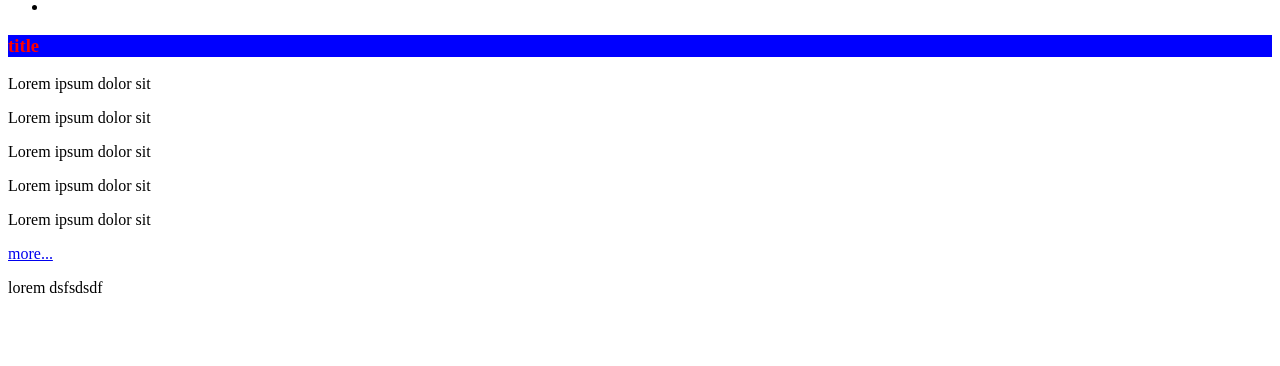
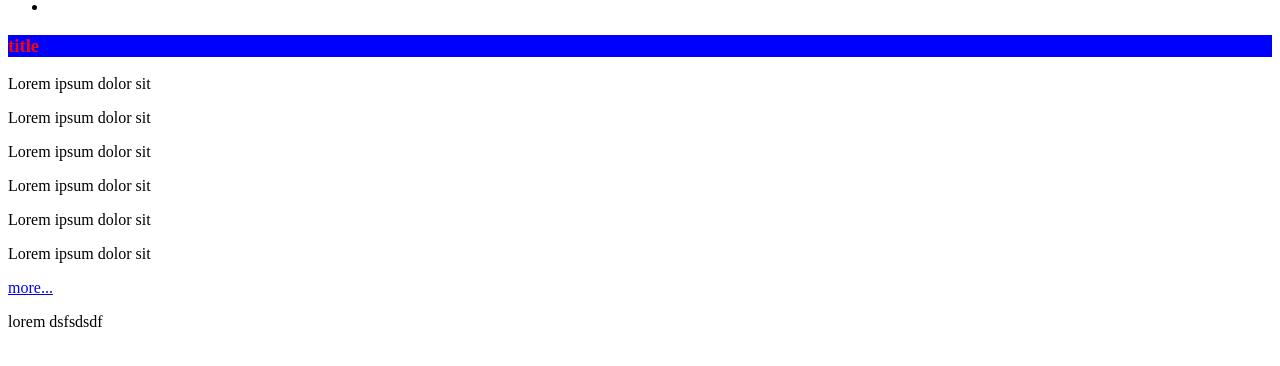
Before and after one commit to gonzos777/Test-Project, a plain HTML site: page index.html in a window 1280 px wide. Shown: the part 98-464 px from the top of the page. Drawn offline with Linux system fonts and the light colour scheme.

Commit message:
add new p

```diff
--- a/index.html
+++ b/index.html
@@ -38,6 +38,7 @@
             <p>Lorem ipsum dolor sit</p>
             <p>Lorem ipsum dolor sit</p>
             <p>Lorem ipsum dolor sit</p>
+            <p>Lorem ipsum dolor sit</p>
             <a href="#">more...</a>
         </article>
     </section>
```
